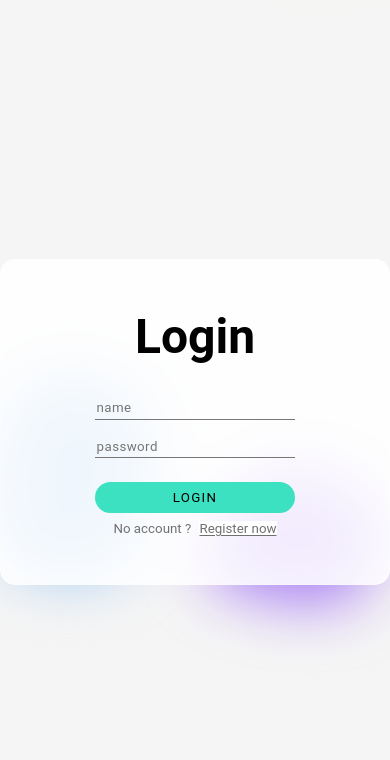
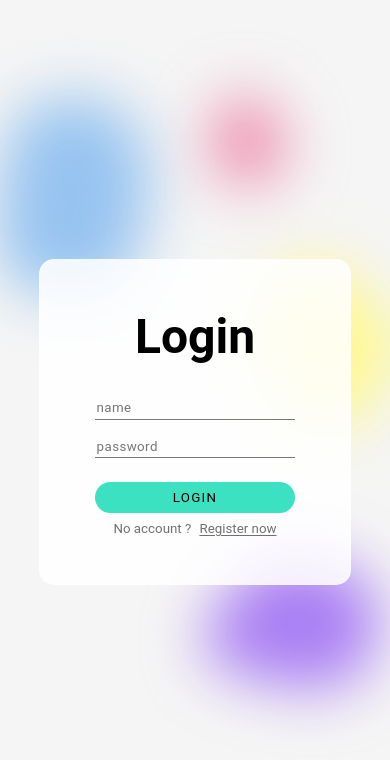
Before and after one commit to johanesashn/tulist_frontend, a React (Vite) app: page / in a window 390 px wide. Shown: the top 760 px of the page. Built offline with nearby package versions, Linux system fonts and the light colour scheme; no server answers.

Commit message:
Add files via upload

```diff
--- a/src/App.css
+++ b/src/App.css
@@ -614,4 +614,44 @@ span.space {
             "done"
         ;
     }
+
+    .login-content {
+        width: 80vw;
+    }
+
+    .vector1 {
+        position: absolute;
+        left: -11.32%;
+        right: 54.03%;
+        top: 10.36%;
+        bottom: -19.53%;
+    }
+
+    .vector2 {
+        position: absolute;
+        left: 50.4%;
+        right: 20.92%;
+        top: 10.36%;
+        bottom: 60.64%;
+    }
+
+    .vector3 {
+        position: absolute;
+        left: 57.5%;
+        right: -14.51%;
+        top: 28.42%;
+        bottom: 45.21%;
+    }
+
+    .vector4 {
+        position: absolute;
+        left: 45.97%;
+        right: -3.61%;
+        top: 60%;
+        bottom: -9.57%;
+    }
+
+    .edit-fill {
+        width: 80%;
+    }
 }
--- a/src/components/UserList.jsx
+++ b/src/components/UserList.jsx
@@ -111,7 +111,6 @@ const UserList = () => {
     }
 
     const searchItem = (value) => {
-        console.log(value)
         let count = 0
         lists.forEach((list) => {
             if (!list.isDone){
```
